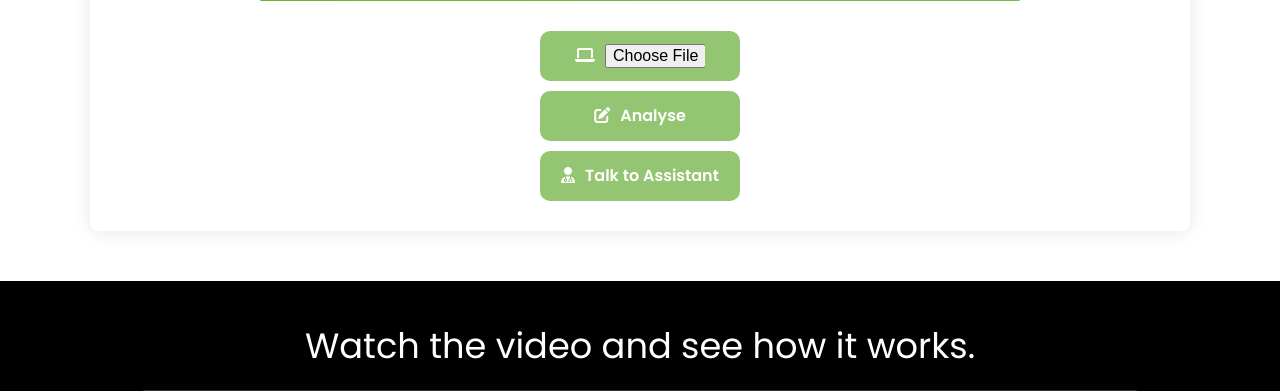
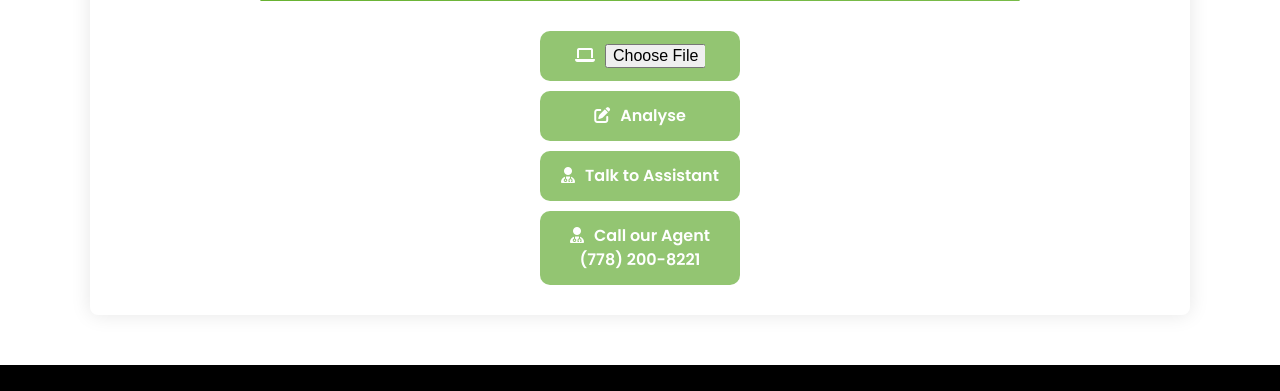
Before and after one commit to MaryamZahiri/Medical-AI-Hack, a Flask app: page /lab-report in a window 1280 px wide. Shown: the part 749-1140 px from the top of the page. Run offline with Flask 3, Linux system fonts and the light colour scheme; grey boxes are pictures that could not be loaded.

Commit message:
call agent number

```diff
--- a/templates/header_html/lab_report.html
+++ b/templates/header_html/lab_report.html
@@ -54,6 +54,7 @@
                             <div type="button" id="analyseButton" class="btn btn-primary"><i class="fa-solid fa-pen-to-square"></i>Analyse</div>
                         </form>
                         <div id="jumpToVideoButton" class="btn btn-primary"><i class="fa-solid fa-user-doctor"></i>Talk to Assistant</div>
+                        <div class="btn btn-primary"><i class="fa-solid fa-user-doctor"></i>Call our Agent (778) 200-8221</div>
                     </div>
                 </div>
             </section>
```
